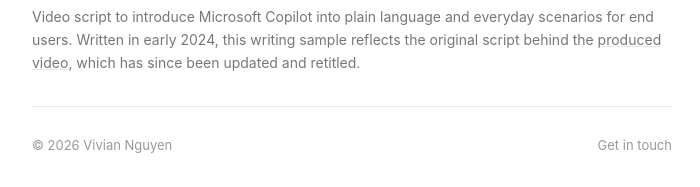
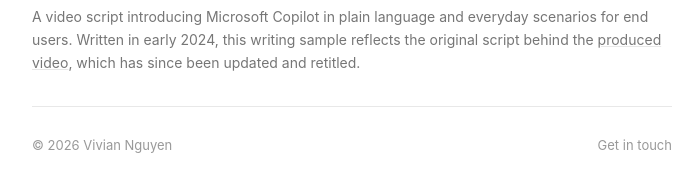
Before and after one commit to vinguy17/vinguy17.github.io, a plain HTML site: page selected-writing.html in a window 1280 px wide. Shown: the part 1749-1936 px from the top of the page, 288-988 px from the left. Drawn offline with Linux system fonts and the light colour scheme.

Commit message:
Update selected-writing.html

```diff
--- a/selected-writing.html
+++ b/selected-writing.html
@@ -389,7 +389,7 @@
     </div>
   </a>
   <p class="work-desc">
-    Video script to introduce Microsoft Copilot into plain language and everyday scenarios for end users. Written in early 2024, this writing sample reflects the original script behind the
+    A video script introducing Microsoft Copilot in plain language and everyday scenarios for end users. Written in early 2024, this writing sample reflects the original script behind the
     <a href="https://www.youtube.com/watch?v=bprs1llFYMk" target="_blank" rel="noopener">produced video</a>, which has since been updated and retitled.
   </p>
 </div>
```
